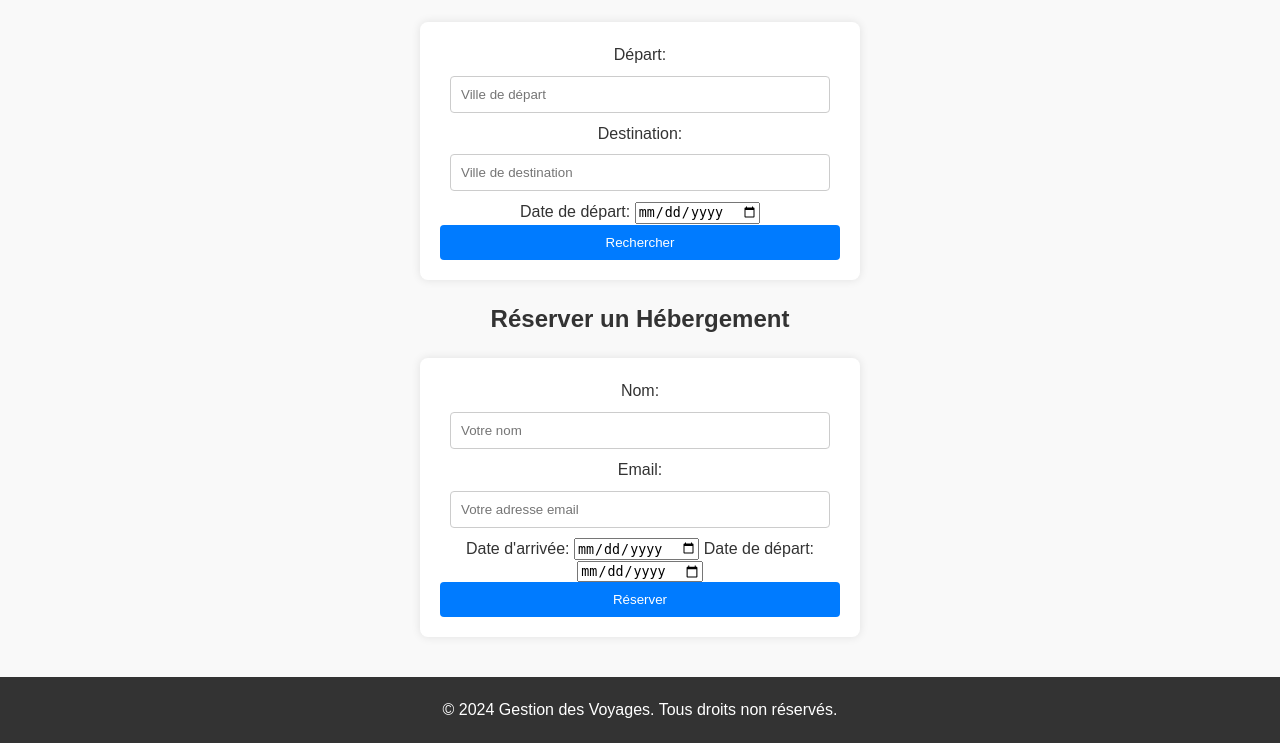
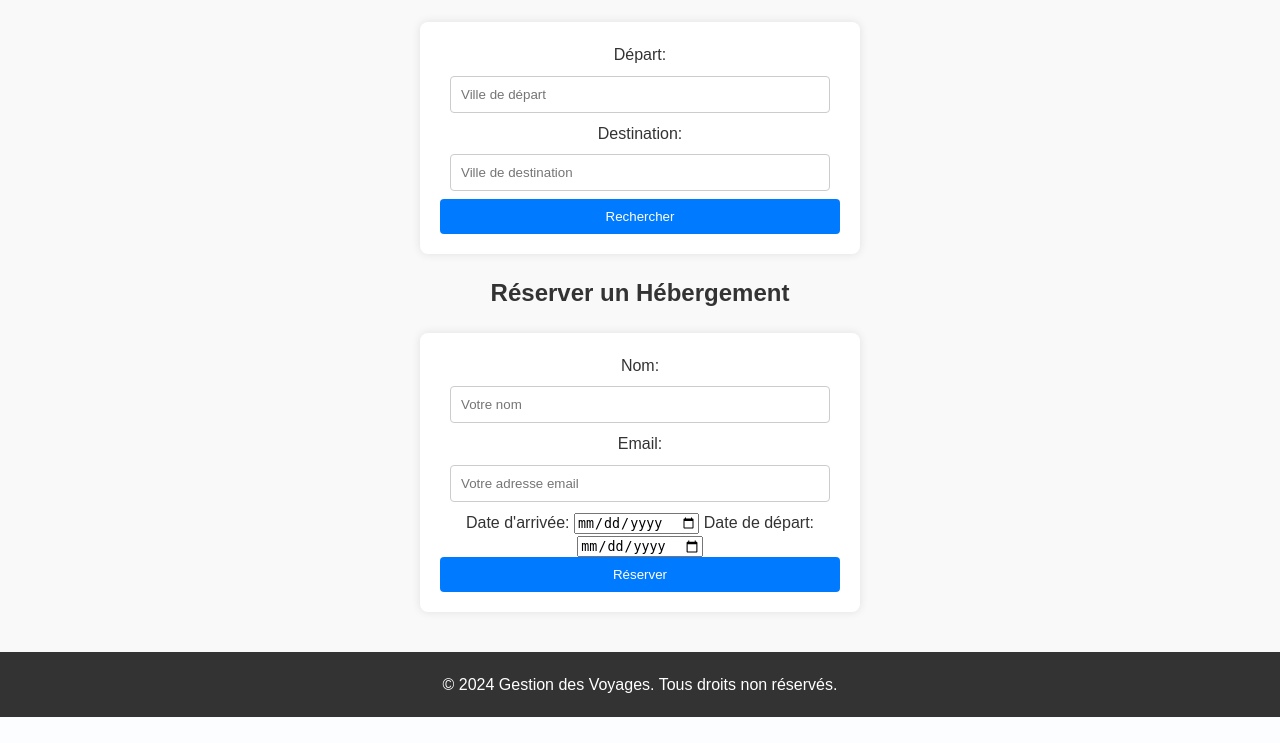
Before and after one commit to sachamorlat/sacha-projet-django, a Django app: page /myapp1/ in a window 1280 px wide. Shown: the part 183-926 px from the top of the page. After the commit the page ends 900 px from the top, so only its background shows below. Run offline with Django 5.2, Linux system fonts and the light colour scheme.

Commit message:
remove date field in index page

```diff
--- a/projetDjango/myapp1/templates/index.html
+++ b/projetDjango/myapp1/templates/index.html
@@ -20,9 +20,6 @@
 
                 <label for="destination">Destination:</label>
                 <input type="text" id="destination" name="destination" placeholder="Ville de destination">
-
-                <label for="date_depart">Date de départ:</label>
-                <input type="date" id="date_depart" name="date_depart">
 
                 <!-- Bouton de soumission -->
                 <button type="submit">Rechercher</button>
```
